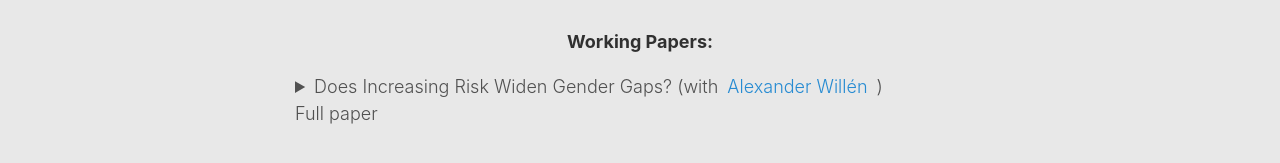
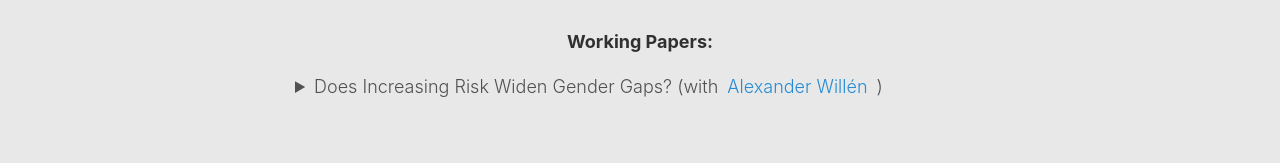
Before and after one commit to shirshma/shirshma.github.io, a Jekyll site: the page built from docs/research.md, in a window 1280 px wide. Shown: the part 507-670 px from the top of the page. Built offline with Jekyll 4.4.1, drawn with Linux system fonts in a browser that asks for light colours.

Commit message:
Update research.md

```diff
--- a/docs/research.md
+++ b/docs/research.md
@@ -38,7 +38,7 @@ US Households currently hold $770 billion in credit card debt, often managing re
   <br>
 <p align="center"><strong>Working Papers:</strong>
 
-<details><summary>Does Increasing Risk Widen Gender Gaps? (with <a href="https://www.alexanderwillen.com/">Alexander Willén </a> ) <br> Full paper </summary>
+<details><summary>Does Increasing Risk Widen Gender Gaps? (with <a href="https://www.alexanderwillen.com/">Alexander Willén </a> ) </summary>
   <p>  <b>Abstract:</b>
  Using unique individual-level student data, we study the behavioral response to an exogenous change in the risk profile of a key educational choice -- the decision to request a regrade. We demonstrate how ostensibly gender-neutral policies can generate unintended gaps across men and women because they systematically differ in their perceptions of risk and risk tolerance. The educational choices we examine have consequential downstream implications for students and disproportionately benefit men because men are increasingly more willing to ask for regrades following the policy change. Our results advance our understanding of how gender differences identified in the lab manifest when men and women are making real world decisions.
 </details>
```
